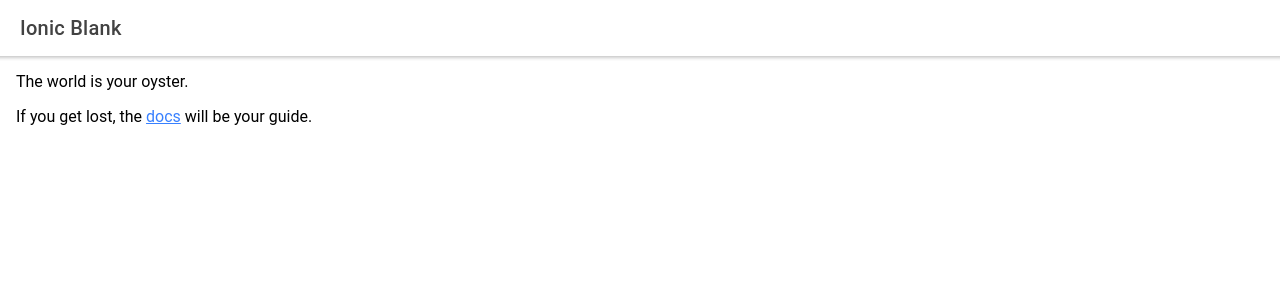
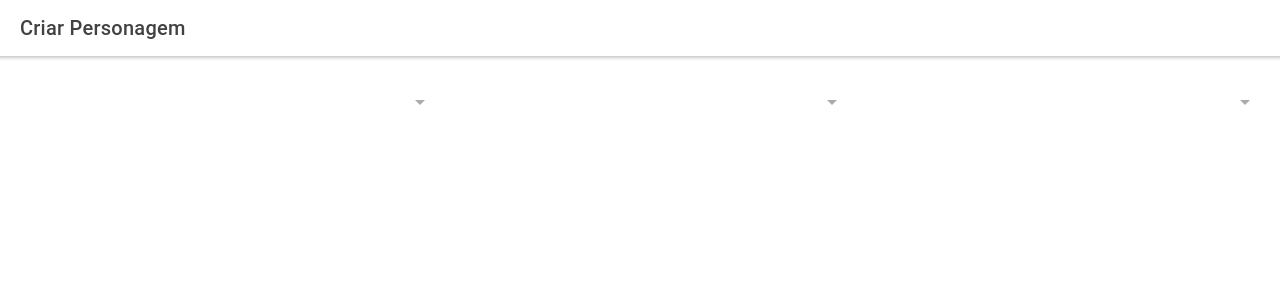
Before and after one commit to matheusgoncalves56/rpg-frontend, a React (Create React App) app: page /home in a window 1280 px wide. Shown: the top 300 px of the page. Built offline with nearby package versions, Linux system fonts and the light colour scheme.

Commit message:
first commit

```diff
--- a/package.json
+++ b/package.json
@@ -4,7 +4,9 @@
   "private": true,
   "dependencies": {
     "@capacitor/core": "1.4.0",
+    "@ionic/pwa-elements": "^1.4.1",
     "@ionic/react": "^4.11.8",
+    "@ionic/react-hooks": "0.0.6",
     "@ionic/react-router": "^4.11.8",
     "@testing-library/jest-dom": "^4.2.4",
     "@testing-library/react": "^9.4.0",
--- a/src/App.tsx
+++ b/src/App.tsx
@@ -3,6 +3,7 @@
 import { IonApp, IonRouterOutlet } from '@ionic/react';
 import { IonReactRouter } from '@ionic/react-router';
 import Home from './pages/Home';
+import CriarPersonagem from './pages/CriarPersonagem';
 
 /* Core CSS required for Ionic components to work properly */
 import '@ionic/react/css/core.css';
@@ -27,7 +28,7 @@
   <IonApp>
     <IonReactRouter>
       <IonRouterOutlet>
-        <Route path="/home" component={Home} exact={true} />
+        <Route path="/home" component={CriarPersonagem} exact={true} />
         <Route exact path="/" render={() => <Redirect to="/home" />} />
       </IonRouterOutlet>
     </IonReactRouter>
--- a/src/index.tsx
+++ b/src/index.tsx
@@ -2,6 +2,11 @@
 import ReactDOM from 'react-dom';
 import App from './App';
 import * as serviceWorker from './serviceWorker';
+
+import { defineCustomElements } from '@ionic/pwa-elements/loader';
+
+// Call the element loader after the platform has been bootstrapped
+defineCustomElements(window);
 
 ReactDOM.render(<App />, document.getElementById('root'));
 
--- /dev/null
+++ b/src/model/Personalidade.tsx
@@ -0,0 +1,17 @@
+export default class Personalidade {
+    id: number;
+    nome: string;
+    corpo: number;
+    sentidos: number;
+    mente: number
+
+
+
+    constructor (id: number, nome: string, corpo: number, sentidos: number, mente: number) {
+        this.id = id;
+        this.nome = nome;
+        this.corpo = corpo;
+        this.sentidos = sentidos;
+        this.mente = mente;
+    }
+}
--- /dev/null
+++ b/src/pages/CriarPersonagem.tsx
@@ -0,0 +1,117 @@
+import { IonContent, IonPage, IonGrid, IonRow, IonCol, IonSelect, IonSelectOption, IonHeader,  IonTitle, IonToolbar } from '@ionic/react';
+
+import React from 'react';
+
+import PersonalidadeService from '../services/PersonalidadeService'
+import Personalidade from '../model/Personalidade'
+
+export default class CriarPersonagem extends React.Component {
+    personalidadeService: PersonalidadeService;
+
+    constructor(props: any) {
+        super(props);
+        this.personalidadeService = new PersonalidadeService();
+    }
+
+    state = {
+        personalidades:  [],
+        racas: [
+            "Humano",
+            "Elfo",
+            "Anão"
+        ],
+        profissoes: [
+            "Clérigo",
+            "Paladino",
+            "Guerreiro",
+            "Mago",
+            "Ladrão",
+            "Caçador"
+        ],
+        personalidadeAleatoria: null,
+        racaAleatoria: null,
+        profissaoAleatoria: null,
+        personalidadeSelecionada: new Personalidade(0, '', 0, 0, 0)
+    }
+
+    componentDidMount() {
+        const personalidades = this.personalidadeService.obterPersonalidades();
+
+        const tamanhoPersonalidades = personalidades.length;
+        const tamanhoProfissoes = this.state.profissoes.length;
+        const tamanhoRacas = this.state.racas.length;
+
+        this.setState({
+            personalidades,
+            personalidadeSelecionada: personalidades[Math.floor(Math.random() * tamanhoPersonalidades)],
+            profissaoAleatoria: Math.floor(Math.random() * tamanhoProfissoes),
+            racaAleatoria: Math.floor(Math.random() * tamanhoRacas),
+
+        })
+    }
+
+    render(){
+        return (
+            <IonPage>
+                <IonHeader>
+                    <IonToolbar>
+                        <IonTitle>Criar Personagem</IonTitle>
+                    </IonToolbar>
+                </IonHeader>
+                <IonContent className="ion-padding">
+                    <IonGrid>
+                        <IonRow>
+                            <IonCol size="4">
+                                <IonSelect onIonChange={(event) => {
+                                    console.log()
+                                }}>
+                                { this.state.personalidades.length > 0 &&
+                                        this.state.personalidades.map((personalidade: Personalidade, index) => {
+                                            return (
+                                                <IonSelectOption
+                                                    key={index}
+                                                    selected={personalidade.id === this.state.personalidadeSelecionada.id}
+                                                    value={personalidade}>{personalidade.nome}</IonSelectOption>
+                                                )
+                                        })
+                                    }
+                                </IonSelect>
+                            </IonCol>
+                            <IonCol size="4">
+                                <IonSelect>
+                                    {
+                                        this.state.racas.map((raca, index) => {
+                                            return (
+                                                <IonSelectOption
+                                                    key={index}
+                                                    selected={index == this.state.racaAleatoria}
+                                                    value={raca}>{raca}</IonSelectOption>
+                                                )
+                                        })
+                                    }
+                                </IonSelect>
+                            </IonCol>
+                            <IonCol size="4">
+                                <IonSelect onIonChange={(event) => {
+                                    console.log(event)
+                                }}>
+                                    {
+                                        this.state.profissoes.map((profissao, index) => {
+                                            return (
+                                                <IonSelectOption
+                                                    key={index}
+                                                    selected={index == this.state.profissaoAleatoria    }
+                                                    value={profissao}>{profissao}</IonSelectOption>
+                                                )
+                                        })
+                                    }
+                                </IonSelect>
+                            </IonCol>
+                        </IonRow>
+                    </IonGrid>
+                </IonContent>
+            </IonPage>
+        );
+    }
+
+};
--- a/src/pages/Home.tsx
+++ b/src/pages/Home.tsx
@@ -4,11 +4,6 @@
 const Home: React.FC = () => {
   return (
     <IonPage>
-      <IonHeader>
-        <IonToolbar>
-          <IonTitle>Ionic Blank</IonTitle>
-        </IonToolbar>
-      </IonHeader>
       <IonContent className="ion-padding">
         The world is your oyster.
         <p>
--- /dev/null
+++ b/src/services/PersonalidadeService.tsx
@@ -0,0 +1,18 @@
+import Personalidade from '../model/Personalidade'
+
+export default class PersonalidadeService {
+    obterPersonalidades = () => {
+        const personalidades: Personalidade [] = [];
+
+        personalidades.push(new Personalidade(1, "Atleta", 0, 0, 0));
+        personalidades.push(new Personalidade(2, "Líder de torcida", 0, 0, 0));
+        personalidades.push(new Personalidade(3, "Surfista", 0, 0, 0));
+        personalidades.push(new Personalidade(4, "Riquinho", 0, 0, 0));
+        personalidades.push(new Personalidade(5, "Roqueiro", 0, 0, 0));
+        personalidades.push(new Personalidade(6, "Gótico", 0, 0, 0));
+        personalidades.push(new Personalidade(7, "Nerd", 0, 0, 0));
+        personalidades.push(new Personalidade(8, "Hipster", 0, 0, 0));
+
+        return personalidades;
+    }
+}
```
Also changed, not shown: 2 other files (tests, documents, lock files or other folders).
